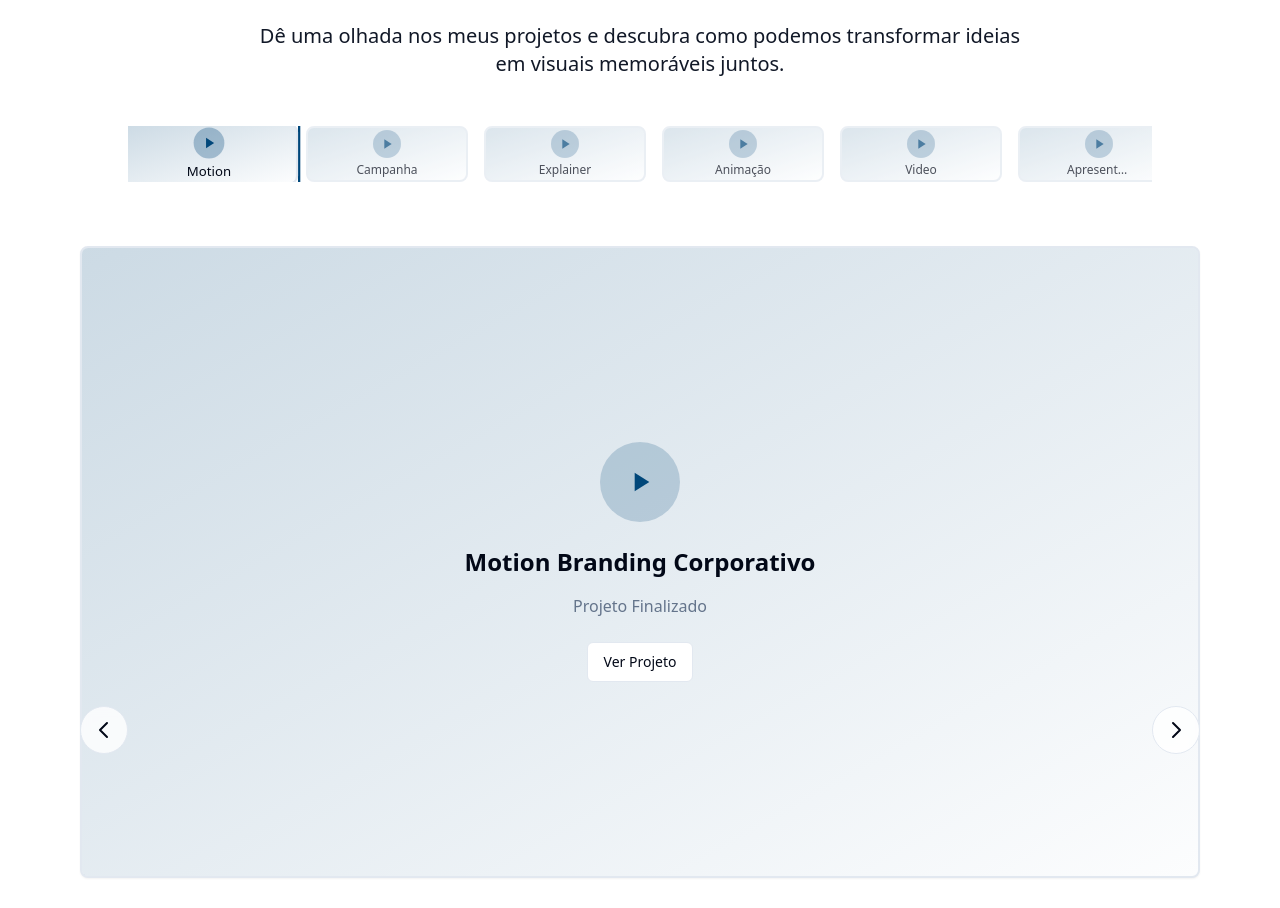
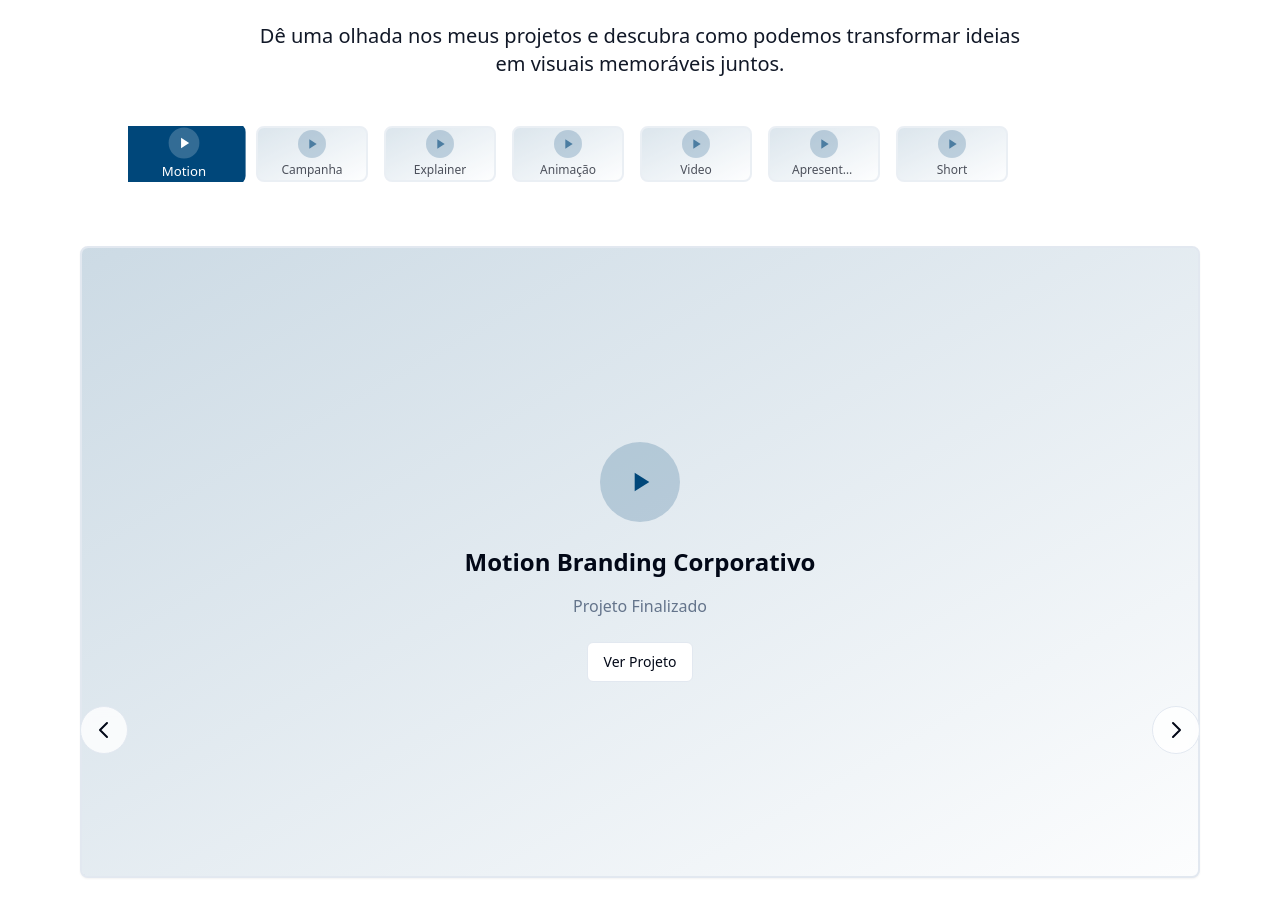
Before and after one commit to KIOTerra/kiomotion, a React (Vite) app: page / in a window 1280 px wide. Shown: the part 1744-2652 px from the top of the page. Built offline with nearby package versions, Linux system fonts and the light colour scheme.

Commit message:
Ajustar estilo das thumbnails

```diff
--- a/src/components/Projects.tsx
+++ b/src/components/Projects.tsx
@@ -115,15 +115,15 @@ const Projects = () => {
             <div className="overflow-hidden cursor-grab active:cursor-grabbing" ref={thumbnailsRef}>
               <div className="flex gap-3 md:gap-4 px-0 bg-[#000a00]/0 rounded-sm mx-0">
                 {projects.map((project, index) => <div key={project.id} className="flex-[0_0_auto]">
-                    <button onClick={() => scrollTo(index)} className={`relative group transition-all duration-300 ${selectedIndex === index ? 'scale-110 ring-2 ring-primary' : 'hover:scale-105 opacity-70 hover:opacity-100'}`}>
-                      <div className="w-20 h-14 md:w-28 md:h-18 rounded-lg overflow-hidden bg-gradient-to-br from-primary/20 to-secondary/20 flex items-center justify-center border-2 border-border px-[79px] py-0">
+                    <button onClick={() => scrollTo(index)} className={`relative group transition-all duration-300 ${selectedIndex === index ? 'scale-110' : 'hover:scale-105 opacity-70 hover:opacity-100'}`}>
+                      <div className={`w-20 h-14 md:w-28 md:h-18 rounded-lg overflow-hidden flex items-center justify-center border-2 transition-all duration-300 ${selectedIndex === index ? 'bg-primary border-primary' : 'bg-gradient-to-br from-primary/20 to-secondary/20 border-border'}`}>
                         <div className="text-center">
-                          <div className="w-5 h-5 md:w-7 md:h-7 mx-auto mb-1 rounded-full bg-primary/30 flex items-center justify-center">
-                            <svg className="w-3 h-3 md:w-4 md:h-4 text-primary" fill="currentColor" viewBox="0 0 24 24">
+                          <div className={`w-5 h-5 md:w-7 md:h-7 mx-auto mb-1 rounded-full flex items-center justify-center transition-all duration-300 ${selectedIndex === index ? 'bg-white/20' : 'bg-primary/30'}`}>
+                            <svg className={`w-3 h-3 md:w-4 md:h-4 transition-all duration-300 ${selectedIndex === index ? 'text-white' : 'text-primary'}`} fill="currentColor" viewBox="0 0 24 24">
                               <path d="M8 5v14l11-7z" />
                             </svg>
                           </div>
-                          <p className="text-xs font-medium text-foreground truncate max-w-16 px-0">{project.title.split(' ')[0]}</p>
+                          <p className={`text-xs font-medium truncate max-w-16 px-0 transition-all duration-300 ${selectedIndex === index ? 'text-white' : 'text-foreground'}`}>{project.title.split(' ')[0]}</p>
                         </div>
                       </div>
                       <div className={`absolute -bottom-2 left-1/2 -translate-x-1/2 w-2 h-2 rounded-full transition-all duration-300 ${selectedIndex === index ? 'bg-primary' : 'bg-transparent'}`} />
```
